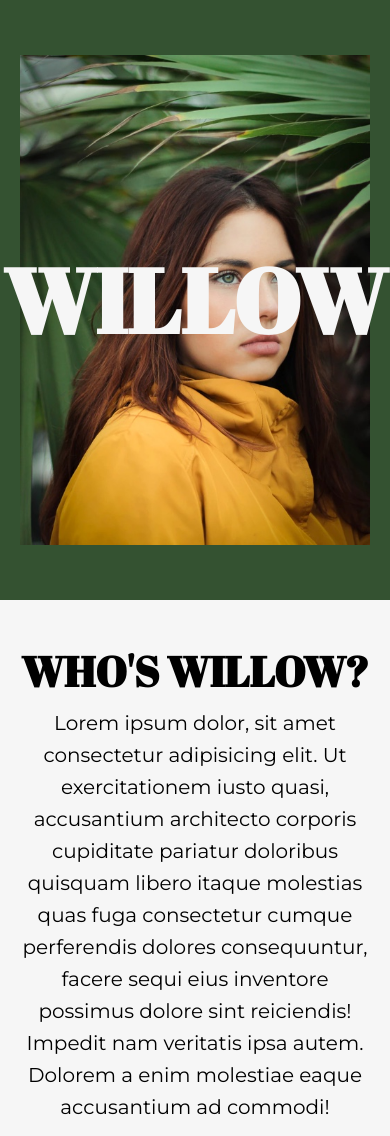
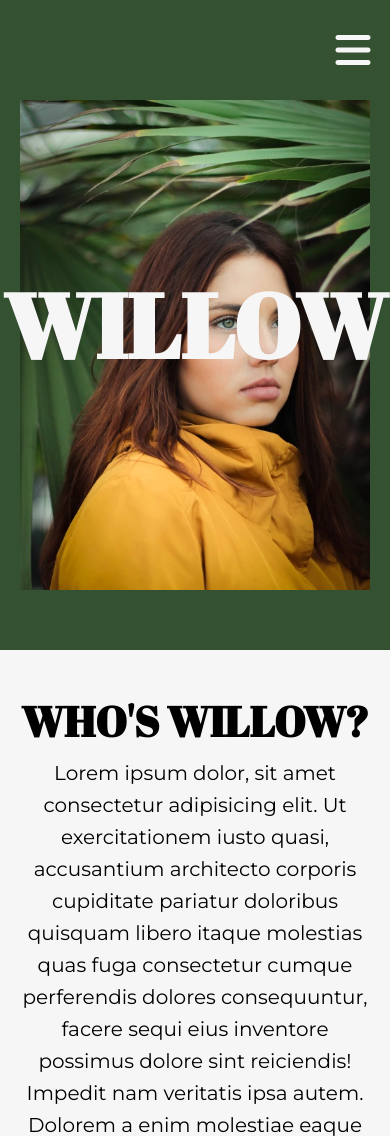
Before and after one commit to ebrazeau/erin-brazeau-project-1, a plain HTML site: page index.html in a window 390 px wide. Shown: the top 1136 px of the page. Drawn offline with Linux system fonts and the light colour scheme.

Commit message:
final tweaks before presentations :sparkles:

```diff
--- a/index.html
+++ b/index.html
@@ -29,6 +29,7 @@
                     <li class="nav-blog"><a href="blog.html">Blog</a></li>
                     <li><a href="contact.html">Contact</a></li>
                 </ul>
+                <i class="fas fa-bars"></i>
             </nav>
             <div class="header-content">
                 <div class="heading-container">
--- a/styles/sass/_base-styles.scss
+++ b/styles/sass/_base-styles.scss
@@ -38,8 +38,18 @@ p {
     font-size: 1rem;
 }
 
+a {
+    font-weight: bolder;
+}
+
 a:hover {
     color: $accent;
+    transition-duration: 0.2s;
+}
+
+button:hover {
+    background: linear-gradient(rgba(221, 140, 11, 0.25), rgba(221, 140, 11, 0.25));
+    transition-duration: 0.2s;
 }
 
 /* ================ GENERAL ================== */
--- a/styles/sass/_gallery-index.scss
+++ b/styles/sass/_gallery-index.scss
@@ -3,7 +3,7 @@
 
 .gallery {
     height: 550px;
-    background-color: lightblue;
+    background-color: white;
     .gallery-list {
         height: 100%;
         margin: 0px;
--- a/styles/sass/_header-index.scss
+++ b/styles/sass/_header-index.scss
@@ -50,4 +50,7 @@ nav {
             text-decoration: none;
         }
     }
+    .fa-bars {
+        visibility: collapse;
     }
+}
--- a/styles/sass/_index-query.scss
+++ b/styles/sass/_index-query.scss
@@ -140,7 +140,14 @@
 
 @media (max-width: 780px) {
     nav {
-        display: none;
+        justify-content: flex-end;
+        ul {
+            visibility: collapse;
+        }
+        .fa-bars {
+            visibility: visible;
+            font-size: 2rem;
+        }
     }
     .header-index {
         .header-content {
@@ -148,17 +155,17 @@
             .heading-container {
                 height: 100%;
                 flex-direction: column;
-                justify-content: center;
+                justify-content: flex-start;
                 h1 {
                     font-size: 7rem;
                     position: absolute;
-                    top: 275px;
+                    top: 225px;
                 }
                 .circle-text {
                     display: none;
                 }
                 .willow-1 {
-                    margin-top: 20px;
+                    margin: 0px;
                 }
             }
         }
@@ -193,23 +200,22 @@
 
 @media (max-width: 600px) {
     .header-index {
-        height: 700px;
+        height: 750px;
         .header-content {
             height: 100%;
             .heading-container {
                 height: 100%;
                 flex-direction: column;
-                justify-content: center;
+                justify-content: flex-start;
                 h1 {
                     font-size: 5.5rem;
                     position: absolute;
-                    top: 245px;
+                    top: 200px;
                 }
                 .circle-text {
                     display: none;
                 }
                 .willow-1 {
-                    margin-top: 20px;
                     width: 425px;
                 }
             }
@@ -221,12 +227,12 @@
 
 @media (max-width: 500px) {
     .header-index {
-        height: 600px;
+        height: 650px;
         .header-content {
             .heading-container {
                 h1 {
                     font-size: 4.5rem;
-                    top: 200px;
+                    top: 125px;
                 }
                 .willow-1 {
                     margin: 0px;
@@ -234,9 +240,6 @@
                 }
             }
         }
-    }
-    nav {
-        display: none;
     }
     section.who-willow {
         height: 650px;
```
Also changed, not shown: styles/style.css. Lines whose indentation alone changed are shown as unchanged.
